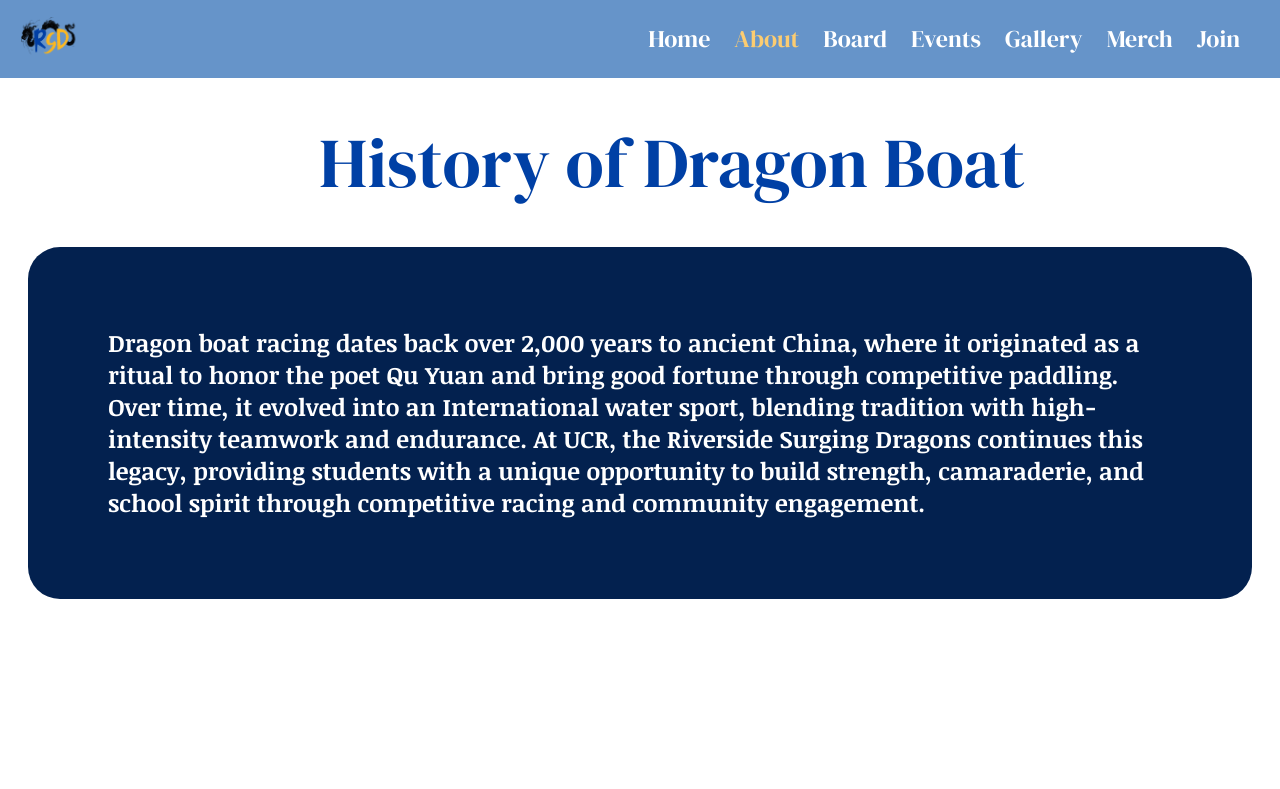
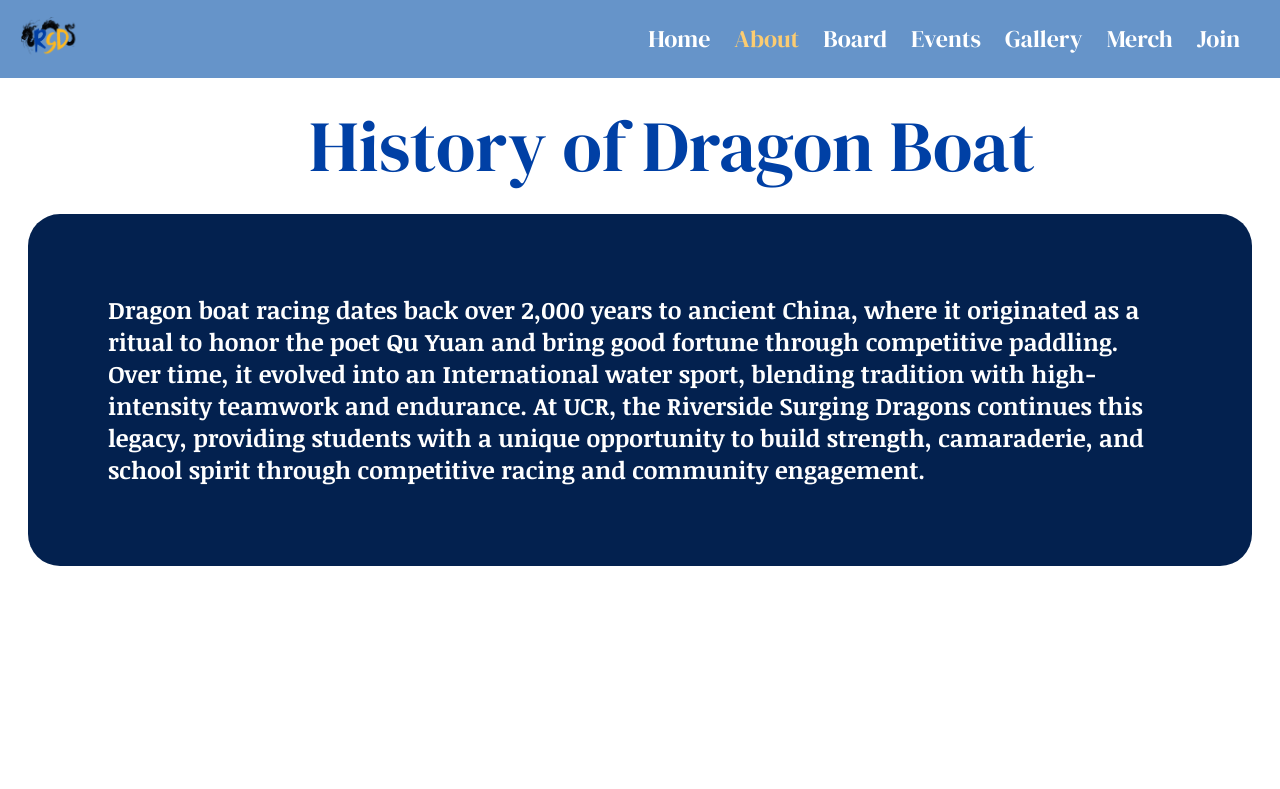
Before and after one commit to acm-ucr/rsd-website, a Next.js app: page /about in a window 1280 px wide. Shown: the top 789 px of the page. Built offline with nearby package versions, Linux system fonts and the light colour scheme.

Commit message:
tailwind textsize

```diff
--- a/src/components/Header.tsx
+++ b/src/components/Header.tsx
@@ -4,9 +4,7 @@ interface HeaderProps {
 const Header = ({ text }: HeaderProps) => {
   return (
     <div className="m-8 w-full text-center">
-      <div className="font-rsd-main text-rsd-title-blue text-[70px]">
-        {text}
-      </div>
+      <div className="font-rsd-main text-rsd-title-blue text-7xl">{text}</div>
     </div>
   );
 };
```
